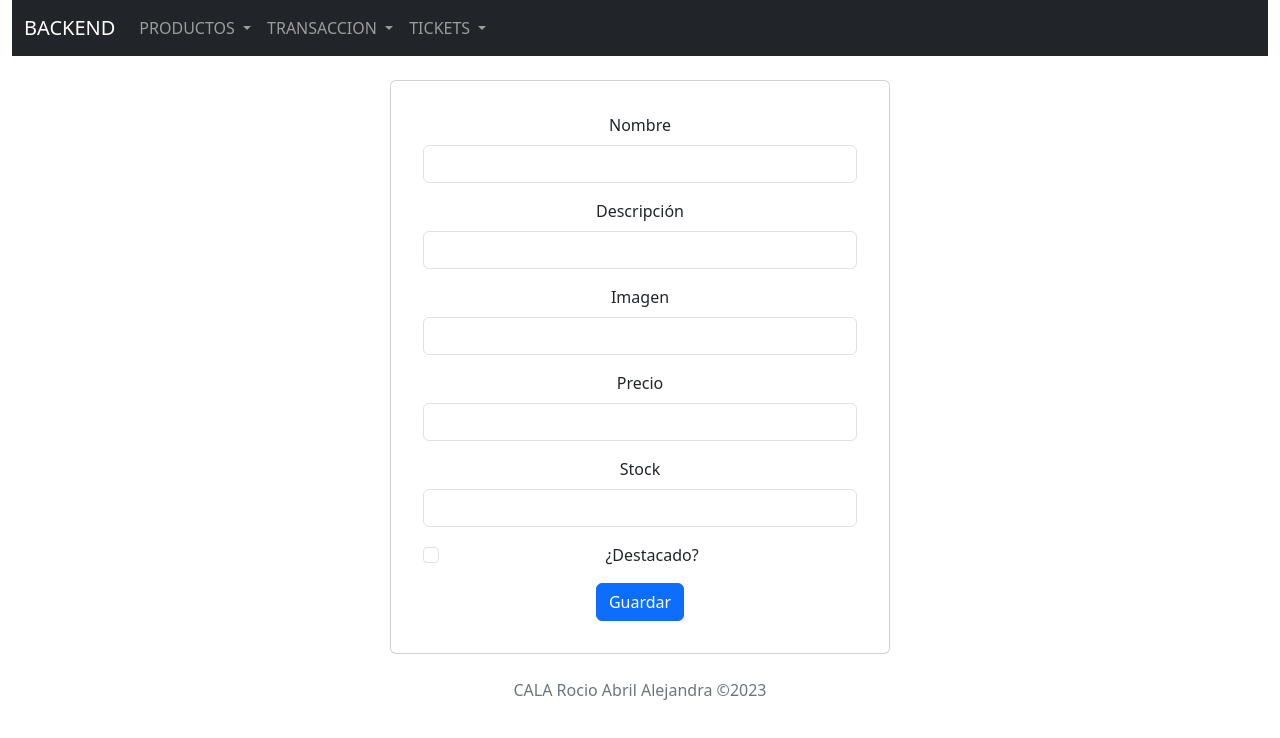
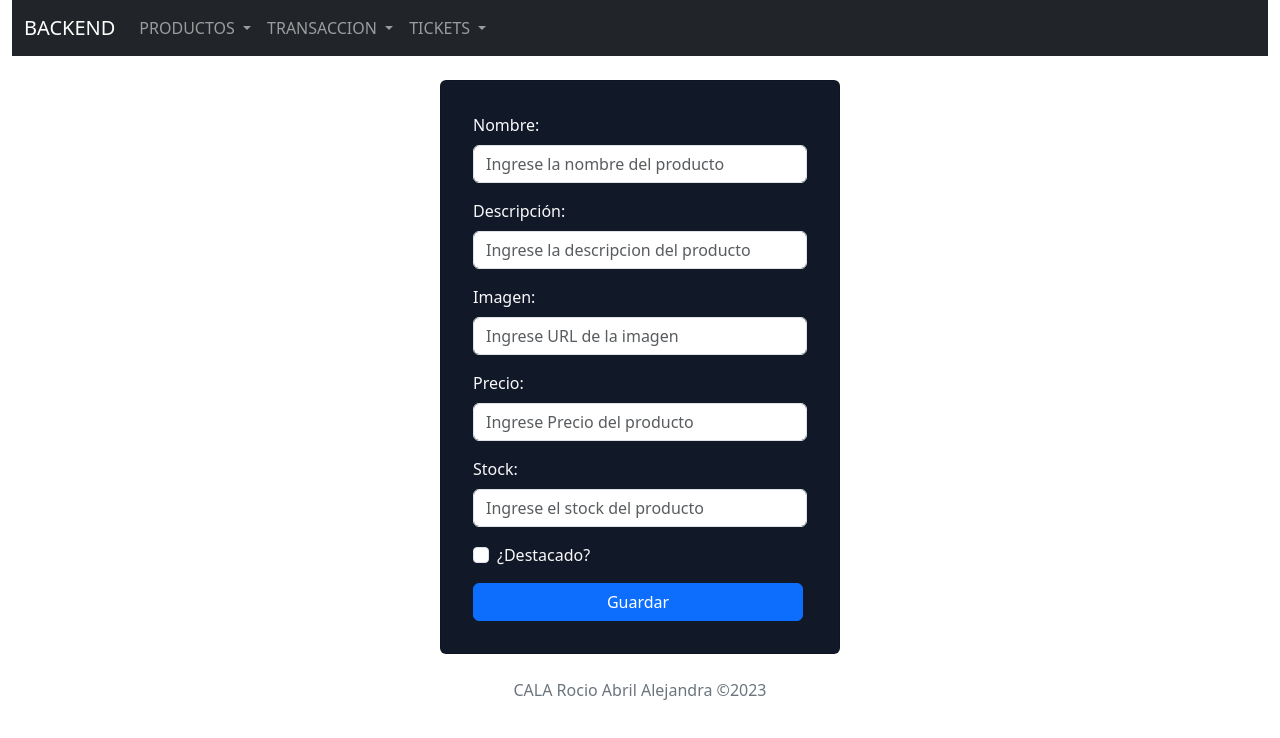
Before and after one commit to rociocala/tp5-CalaRocio-backend, an Angular app in the folder frontendp2/: page /punto1-producto-form/0 in a window 1280 px wide. Shown: the top 738 px of the page. Built offline with nearby package versions, Linux system fonts and the light colour scheme.

Commit message:
backend y fronted

```diff
--- a/frontendp2/src/app/components/punto1-producto-form/punto1-producto-form.component.css
+++ b/frontendp2/src/app/components/punto1-producto-form/punto1-producto-form.component.css
@@ -0,0 +1,4 @@
+#form{
+  width: 400px;
+  background-color:rgba(17, 24, 39, 1);
+}
--- a/frontendp2/src/app/components/punto1-producto-form/punto1-producto-form.component.html
+++ b/frontendp2/src/app/components/punto1-producto-form/punto1-producto-form.component.html
@@ -1,30 +1,30 @@
-<div class="card mx-auto m-4" style="width: 500px;">
-  <form class="m-3 p-3 text-center">
+<div class="card mx-auto m-4" id="form">
+  <form class="m-3 p-3 ">
     <div class="mb-3">
-      <label for="nombreid" class="form-label">Nombre</label>
-      <input type="text" class="form-control" id="nombreid" name="nombre" [(ngModel)]="producto.nombre" aria-describedby="nombreHelp">
+      <label for="nombreid" class="form-label text-light">Nombre:</label>
+      <input placeholder="Ingrese la nombre del producto" type="text" class="form-control" id="nombreid" name="nombre" [(ngModel)]="producto.nombre" aria-describedby="nombreHelp">
     </div>
     <div class="mb-3">
-      <label for="descripcionid" class="form-label">Descripción</label>
-      <input type="text" class="form-control" id="descripcionid" name="descripcion" [(ngModel)]="producto.descripcion" aria-describedby="descripcion">
+      <label for="descripcionid" class="form-label text-light">Descripción:</label>
+      <input  placeholder="Ingrese la descripcion del producto"type="text" class="form-control" id="descripcionid" name="descripcion" [(ngModel)]="producto.descripcion" aria-describedby="descripcion">
     </div>
     <div class="mb-3">
-      <label for="imagenid" class="form-label">Imagen</label>
-      <input type="text" class="form-control" id="imagenid" name="imagen" [(ngModel)]="producto.imagen" aria-describedby="imagenHelp">
+      <label for="imagenid" class="form-label text-light">Imagen:</label>
+      <input placeholder="Ingrese URL de la imagen" type="text" class="form-control" id="imagenid" name="imagen" [(ngModel)]="producto.imagen" aria-describedby="imagenHelp">
     </div>
     <div class="mb-3">
-      <label for="precioid" class="form-label">Precio</label>
-      <input type="number" class="form-control" id="precioid" name="precio" [(ngModel)]="producto.precio" aria-describedby="precioHelp">
+      <label for="precioid" class="form-label text-light">Precio:</label>
+      <input placeholder="Ingrese Precio del producto" type="number" class="form-control" id="precioid" name="precio" [(ngModel)]="producto.precio" aria-describedby="precioHelp">
     </div>
     <div class="mb-3">
-      <label for="stockid" class="form-label">Stock</label>
-      <input type="number" class="form-control" id="stockid" name="stock" [(ngModel)]="producto.stock" aria-describedby="stockHelp">
+      <label for="stockid" class="form-label text-light">Stock:</label>
+      <input placeholder="Ingrese el stock del producto" type="number" class="form-control" id="stockid" name="stock" [(ngModel)]="producto.stock" aria-describedby="stockHelp">
     </div>
     <div class="mb-3 form-check">
       <input type="checkbox" class="form-check-input" id="exampleCheck1" name="destacado" [(ngModel)]="producto.destacado">
-      <label class="form-check-label" for="exampleCheck1">¿Destacado?</label>
+      <label class="form-check-label text-light" for="exampleCheck1">¿Destacado?</label>
     </div>
-    <button type="submit" class="btn btn-primary" *ngIf="accion=='new'" (click)="guardarProducto()">Guardar</button>
+    <button type="submit" class="btn btn-primary" style="width: 330px;" *ngIf="accion=='new'" (click)="guardarProducto()">Guardar</button>
     <button type="submit" class="btn btn-primary" *ngIf="accion=='update'"(click)="modificarProducto()">Actualizar</button>
   </form>
 </div>
```
